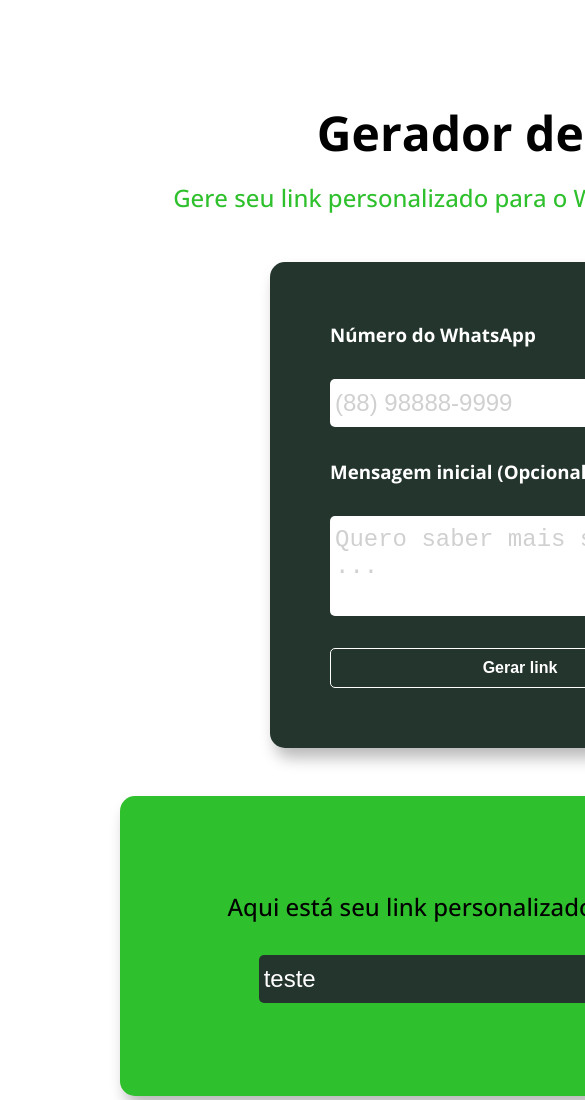
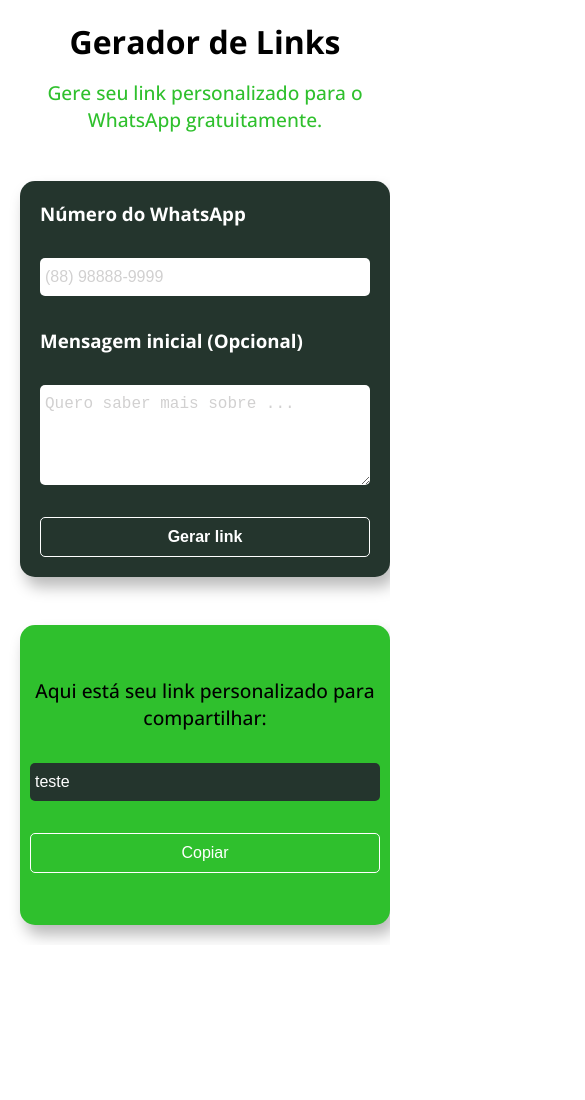
Before and after one commit to leolucena22/gerador-link-whatsapp, a plain HTML site: page index.html in a window 390 px wide. Shown: the top 1100 px of the page, 585 px wide, since content can reach past the window. After the commit the page ends 945 px from the top, so only its background shows below. Drawn offline with nearby package versions, Linux system fonts and the light colour scheme.

Commit message:
Responsivo ok

```diff
--- a/style.css
+++ b/style.css
@@ -37,6 +37,10 @@ body {
     gap:3rem;
     justify-content: center;
     align-items: center;
+}
+
+.box-titulo {
+    text-align: center;
 }
 
 .box-titulo h1 {
@@ -150,11 +154,68 @@ body {
     border: none;
     font-size: 1.5rem;
     font-weight: 500;
-    background-color: var(--secondary-color);
+    background-color: transparent;
+    border: 1px solid var(--white-color);
     cursor: pointer;
 }
 
 .box-copiar button:hover {
-    background-color: var(--shadow-color);
+    background-color: var(--secondary-color);
     transition: 1s;
 }
+
+/* Responsivo */
+
+@media (max-width:600px) {
+
+    .container {
+        margin: 20px;
+    }
+
+    .box-gerador {
+        width: 370px;
+        padding: 20px;
+    }
+
+    .box-gerador input[type=text] {
+        font-size: 1rem;
+    }
+
+    .box-gerador textarea {
+        font-size: 1rem;
+    }
+
+    .box-titulo {
+        width: 100%;
+    }
+
+    .box-titulo h1 {
+        font-size:2rem;
+    }
+
+    .box-titulo span {
+        font-size: 1.2rem;
+    }
+
+    .box-resultado {
+        width: 370px
+    }
+
+    .box-resultado h3 {
+        font-size: 1.2rem;
+    }
+
+    .box-copiar {
+        flex-direction: column;
+    }
+
+    .box-copiar input {
+        width: 350px;
+        font-size: 1rem;
+    }
+
+    .box-copiar button {
+        width: 350px;
+        font-size: 1rem;
+    }
+}
```
